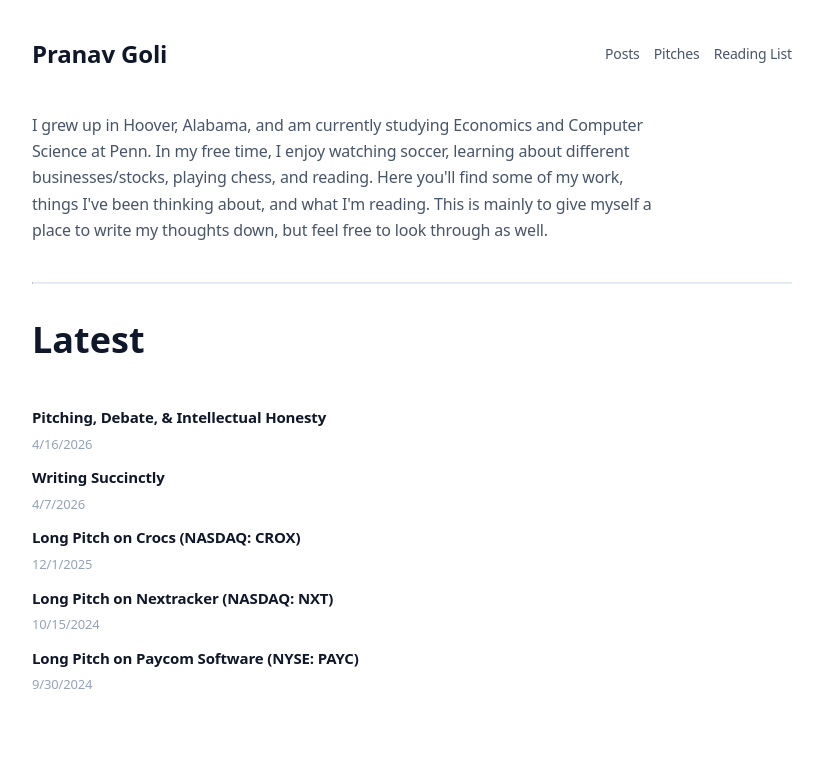
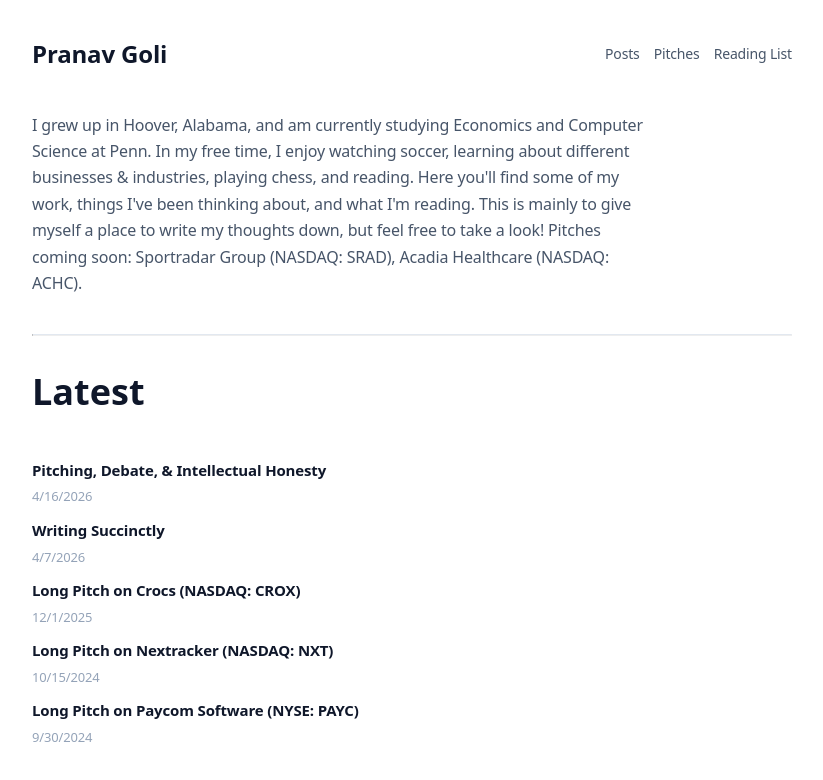
Before and after one commit to pranavgoli9/my-blog, a Next.js app: page / in a window 1280 px wide. Shown: the top 780 px of the page, without its empty margins (228-1051 px from the left). Built offline with nearby package versions, Linux system fonts and the light colour scheme.

Commit message:
Update page.tsx

```diff
--- a/src/app/page.tsx
+++ b/src/app/page.tsx
@@ -16,8 +16,8 @@ export default function HomePage() {
     <>
       <section className="bio">
         <p>
-          I grew up in Hoover, Alabama, and am currently studying Economics and Computer Science at Penn. In my free time, I enjoy watching soccer, learning about different businesses/stocks, playing chess, and reading.
-          Here you'll find some of my work, things I've been thinking about, and what I'm reading. This is mainly to give myself a place to write my thoughts down, but feel free to look through as well.
+          I grew up in Hoover, Alabama, and am currently studying Economics and Computer Science at Penn. In my free time, I enjoy watching soccer, learning about different businesses & industries, playing chess, and reading.
+          Here you'll find some of my work, things I've been thinking about, and what I'm reading. This is mainly to give myself a place to write my thoughts down, but feel free to take a look! Pitches coming soon: Sportradar Group (NASDAQ: SRAD), Acadia Healthcare (NASDAQ: ACHC).
         </p>
       </section>
 
```
